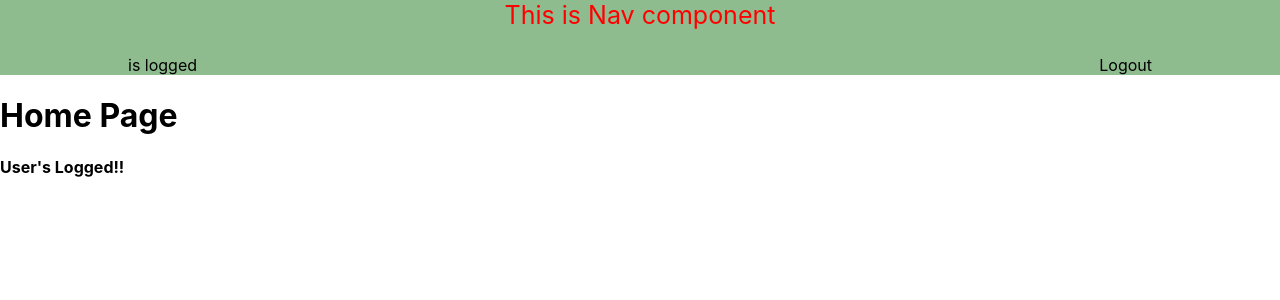
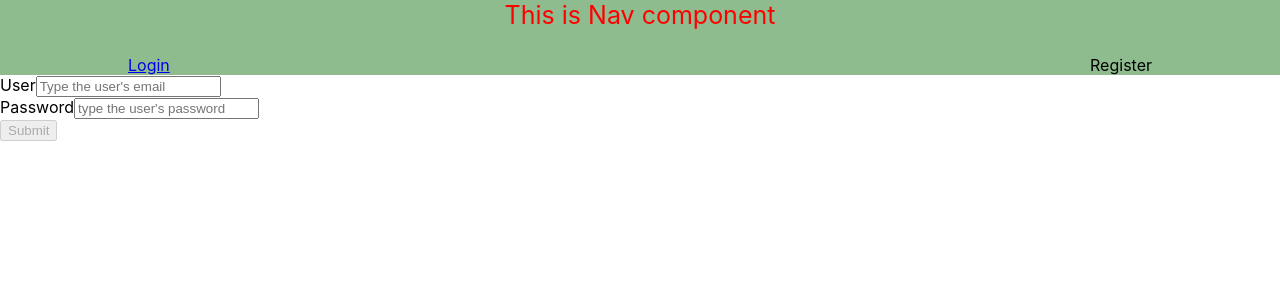
Before and after one commit to tonykieling/user_project-frontend, a React (Create React App) app: page /login in a window 1280 px wide. Shown: the top 300 px of the page. Built offline with nearby package versions, Linux system fonts and the light colour scheme.

Commit message:
doing login route

```diff
--- a/src/App.js
+++ b/src/App.js
@@ -1,11 +1,11 @@
+import React, { Component } from 'react';
 import { BrowserRouter as Router, Route, Link } from "react-router-dom";
 // import './App.css';
 import Home from './components/Home.js';
 // import Login from './components/Login.js';
 import Nav from './components/Nav.js';
 import Landing from './components/Landing.js';
-
-import React, { Component } from 'react';
+import Login from './components/Login.js';
 
 
 export default class App extends Component {
@@ -13,7 +13,7 @@ export default class App extends Component {
   constructor(props) {
     super(props);
     this.state = {
-      userLogged: true,
+      userLogged: false,
       users: [
         {email: "bob@", password: "bob"},
         {email: "sue@", password: "sue"}
@@ -44,11 +44,13 @@ export default class App extends Component {
               email={this.state.email}
               />
 
-            {(this.state.userLogged) ?
+            {/* {(this.state.userLogged) ?
               (<Home />) :
               (<Landing />)
               // (<Login checkUser={this.checkUser}/>)
-            }
+            } */}
+
+            <Route exact path="/login" component={Login} />
           </div>
         </Router>
     );
--- a/src/components/Login.js
+++ b/src/components/Login.js
@@ -1,4 +1,4 @@
-import Nav from './Nav.js'
+// import Nav from './Nav.js'
 import React, { Component } from 'react'
 
 export default class Home extends Component {
@@ -39,7 +39,7 @@ export default class Home extends Component {
   render() {
     return (
       <div>
-        <Nav />
+        {/* <Nav /> */}
 
         <form onSubmit={this.handleSubmit}>
           <label>User</label>
--- a/src/components/Nav.js
+++ b/src/components/Nav.js
@@ -1,5 +1,5 @@
 import React, { Component } from 'react'
-import { BrowserRouter as Router, Route, Link } from "react-router-dom"
+import { Link } from "react-router-dom"
 
 export default class Nav extends Component {
 
@@ -7,6 +7,7 @@ export default class Nav extends Component {
     return (
       <div style={{display: "flex", justifyContent: "space-between"}}>
         <span style={{marginLeft: "10%"}}>{this.props.email} is logged</span>
+        <Link to={"/"}>Home</Link>
         <span style={{marginRight: "10%"}}>Logout</span>
       </div>
     )
@@ -15,9 +16,9 @@ export default class Nav extends Component {
   notLoggedHeader = () => {
     return (
       <div style={{display: "flex", justifyContent: "space-between"}}>
-        <span style={{marginLeft: "10%"}}>Login</span>
-        {/* <a href  */}
-        {/* <Link to={} */}
+        {/* <span style={{marginLeft: "10%"}}>Login</span> */}
+
+        <Link to={"/login"} style={{marginLeft: "10%"}}>Login</Link>
         <span style={{marginRight: "10%"}}>Register</span>
       </div>
     )
@@ -26,7 +27,6 @@ export default class Nav extends Component {
   render() {
     console.log("props: ", this.props);
     return (
-      <Router>
         <div style={{position: "sticky", backgroundColor: "darkseagreen"}}>
           <p style={{color: "red", fontSize: 25, fontStyle: "bold", display: "flex",
           justifyContent: "center", marginTop: 0}}>
@@ -37,7 +37,6 @@ export default class Nav extends Component {
             (this.notLoggedHeader())
           }
         </div>
-      </Router>
     )
   }
 }
```
